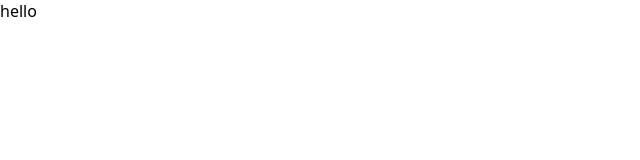
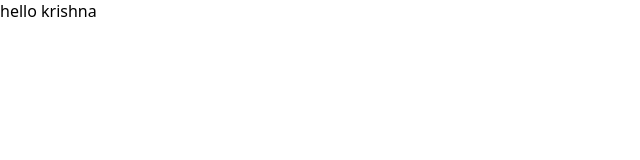
Before and after one commit to gitkrishnaa/letme_0.1, a plain HTML site: page index.html in a window 1280 px wide. Shown: the full height of the page, 0-640 px from the left. Drawn offline with Linux system fonts and the light colour scheme.

Commit message:
1 file modified

```diff
--- a/index.html
+++ b/index.html
@@ -12,6 +12,6 @@
     <script type="module" src="script.js"></script>
   </head>
   <body>
-   hello
+   hello krishna
   </body>
 </html>
```
